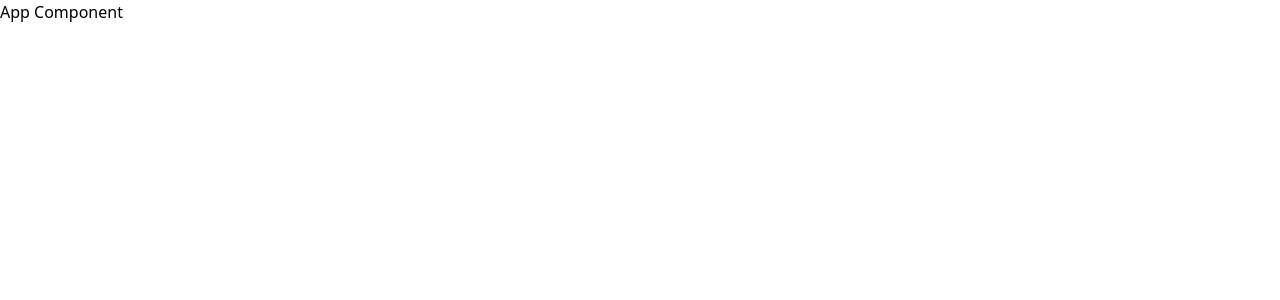
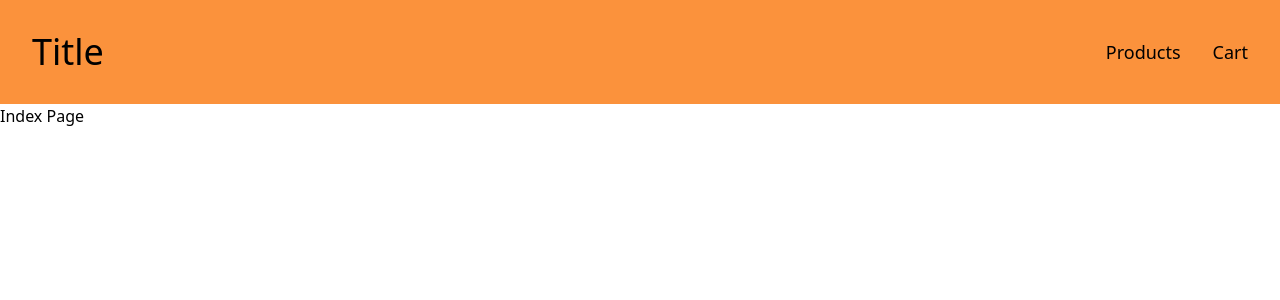
Before and after one commit to Daniel-Pierce-IV/TOP-shopping-cart, a React (Create React App) app: page / in a window 1280 px wide. Shown: the top 300 px of the page. Built offline with nearby package versions, Linux system fonts and the light colour scheme.

Commit message:
Implement NavBar with routing

```diff
--- a/src/App.js
+++ b/src/App.js
@@ -1,5 +1,23 @@
+import { Route, Routes } from "react-router-dom";
+import NavBar from "./components/NavBar";
+
 const App = () => {
-  return <div className="App">App Component</div>;
+  return (
+    <div className="App">
+      <NavBar />
+
+      <Routes>
+        <Route path="/" element={"Index Page"} />
+
+        <Route path="products">
+          <Route index element={"Products Page"} />
+          <Route path=":id" element={"Product #X Page"} />
+        </Route>
+
+        <Route path="cart" element={"Cart Page"} />
+      </Routes>
+    </div>
+  );
 };
 
 export default App;
--- /dev/null
+++ b/src/components/NavBar.js
@@ -0,0 +1,30 @@
+import { Link, NavLink } from "react-router-dom";
+
+const NavBar = () => {
+  const activeClasses = "underline";
+  const applyActiveClasses = ({ isActive }) => isActive && activeClasses;
+
+  return (
+    <nav className="flex justify-between p-8 bg-orange-400">
+      <h1 className="text-4xl">
+        <Link to="/">Title</Link>
+      </h1>
+
+      <ul className="flex items-center gap-8 text-lg">
+        <li>
+          <NavLink to="products" className={applyActiveClasses}>
+            Products
+          </NavLink>
+        </li>
+
+        <li>
+          <NavLink to="cart" className={applyActiveClasses}>
+            Cart
+          </NavLink>
+        </li>
+      </ul>
+    </nav>
+  );
+};
+
+export default NavBar;
--- a/src/index.js
+++ b/src/index.js
@@ -1,11 +1,14 @@
 import React from "react";
 import ReactDOM from "react-dom/client";
+import { BrowserRouter } from "react-router-dom";
 import "./index.css";
 import App from "./App";
 
 const root = ReactDOM.createRoot(document.getElementById("root"));
 root.render(
   <React.StrictMode>
-    <App />
+    <BrowserRouter>
+      <App />
+    </BrowserRouter>
   </React.StrictMode>
 );
```
